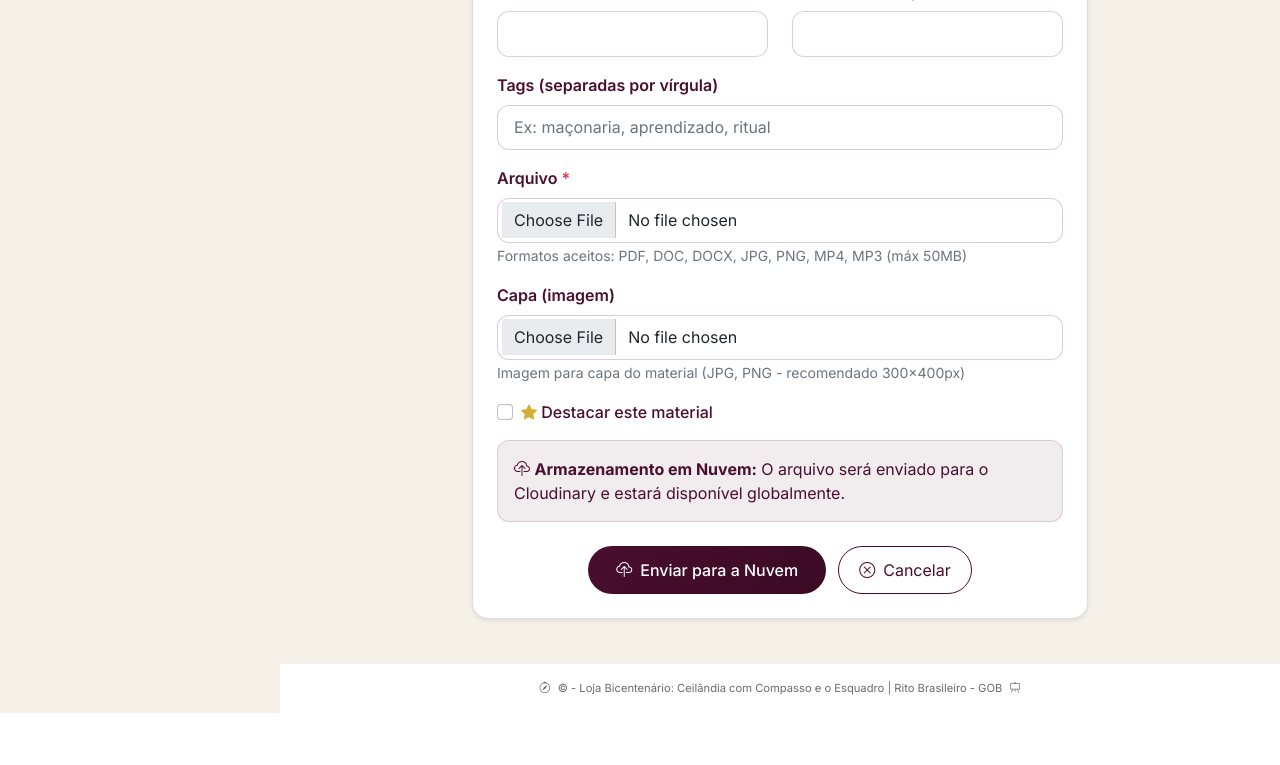
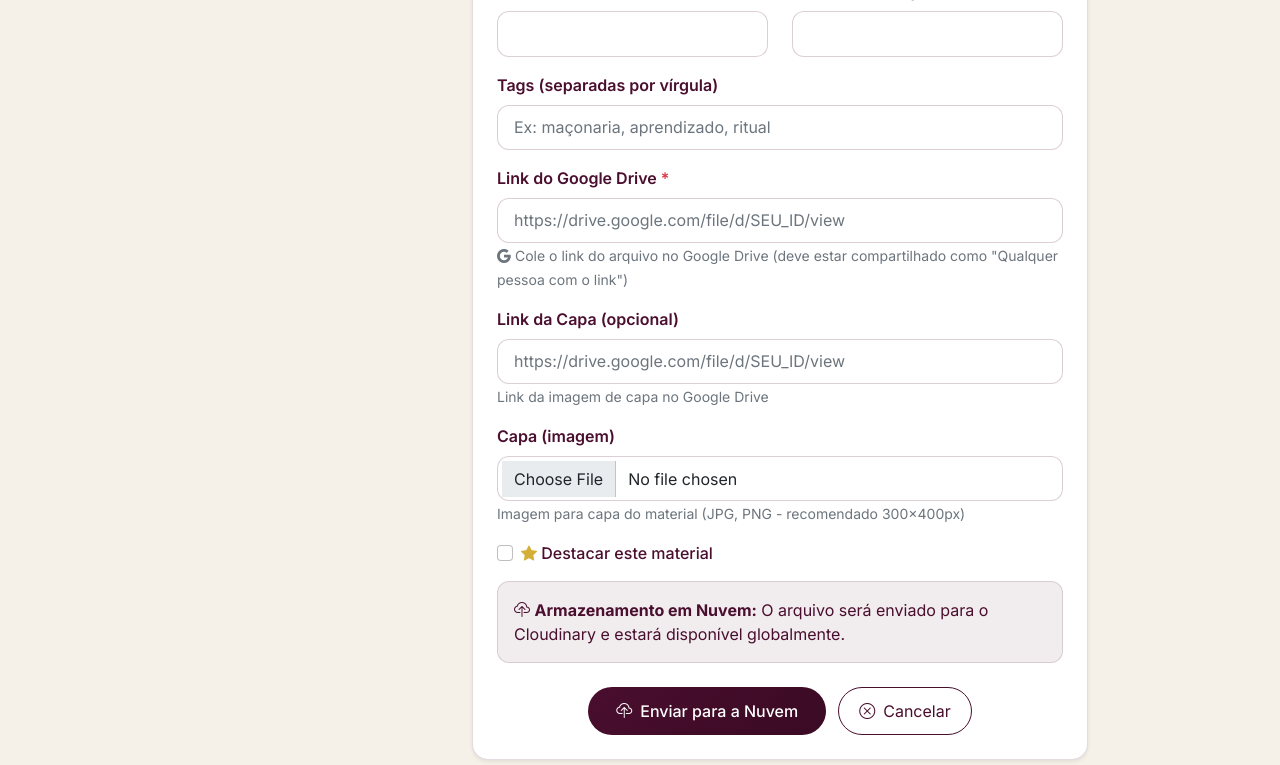
Before and after one commit to secretariabicentenario4739-boop/sistema_loja, a Python web app: template templates/biblioteca/upload.html in a window 1280 px wide. Shown: the part 809-1574 px from the top of the page. Before the commit the page ends 1522 px from the top, so only its background shows below. Run offline with Jinja, Linux system fonts and the light colour scheme; the template is opened without the code that fills it, so the values that code supplies are empty; some web fonts are replaced.

Commit message:
biblioteca

```diff
--- a/templates/biblioteca/upload.html
+++ b/templates/biblioteca/upload.html
@@ -368,10 +368,21 @@
                         </div>
 
                         <div class="mb-3">
-                            <label class="form-label">Arquivo <span class="text-danger">*</span></label>
-                            <input type="file" class="form-control" name="arquivo" accept=".pdf,.doc,.docx,.jpg,.jpeg,.png,.mp4,.mp3" required>
-                            <small class="text-muted">Formatos aceitos: PDF, DOC, DOCX, JPG, PNG, MP4, MP3 (máx 50MB)</small>
-                        </div>
+							<label class="form-label">Link do Google Drive <span class="text-danger">*</span></label>
+							<input type="url" class="form-control" name="google_drive_url"
+								   placeholder="https://drive.google.com/file/d/SEU_ID/view" required>
+							<small class="text-muted">
+								<i class="bi bi-google"></i>
+								Cole o link do arquivo no Google Drive (deve estar compartilhado como "Qualquer pessoa com o link")
+							</small>
+						</div>
+
+						<div class="mb-3">
+							<label class="form-label">Link da Capa (opcional)</label>
+							<input type="url" class="form-control" name="capa_drive_url"
+								   placeholder="https://drive.google.com/file/d/SEU_ID/view">
+							<small class="text-muted">Link da imagem de capa no Google Drive</small>
+						</div>
 
                         <div class="mb-3">
                             <label class="form-label">Capa (imagem)</label>
```
